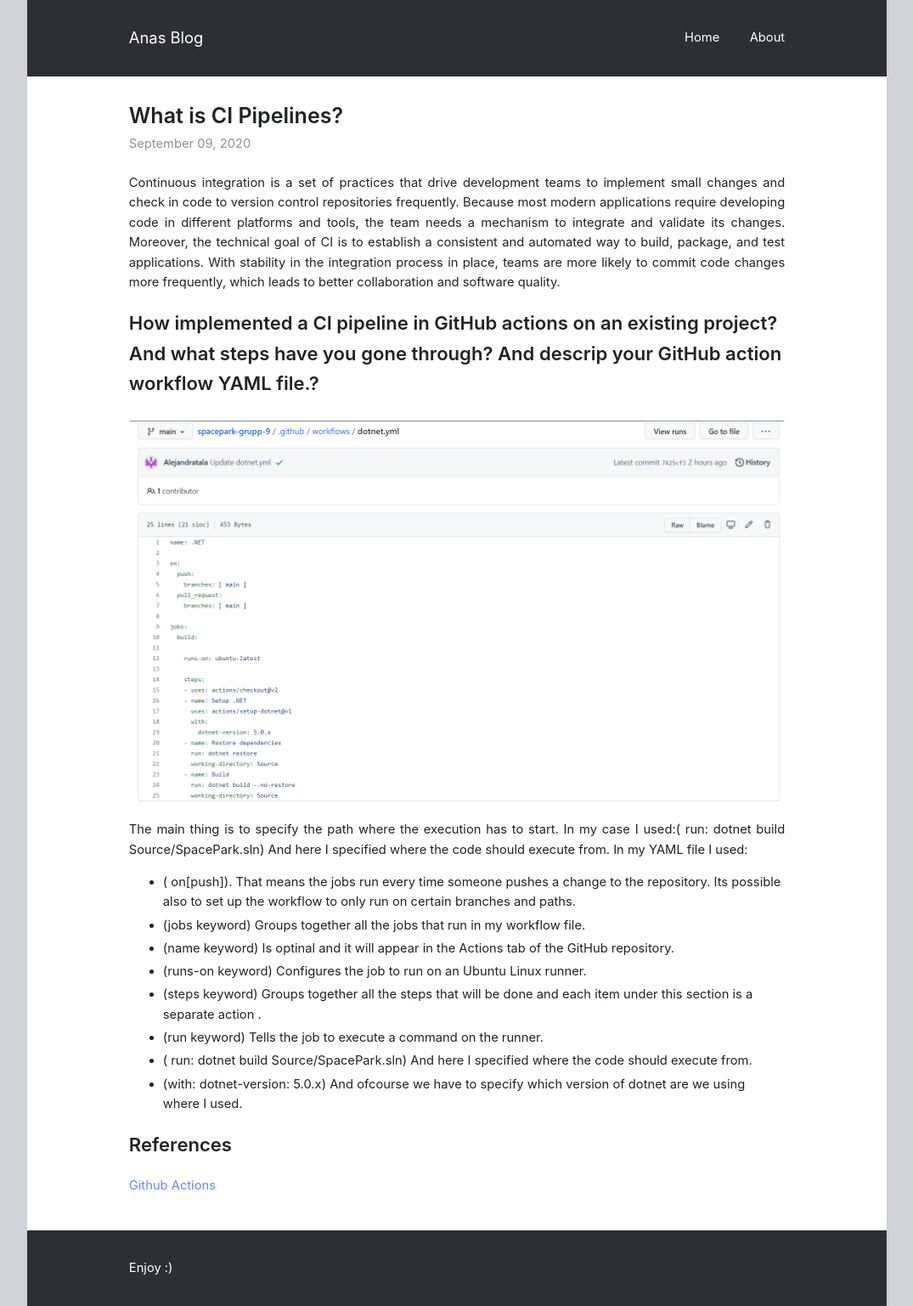
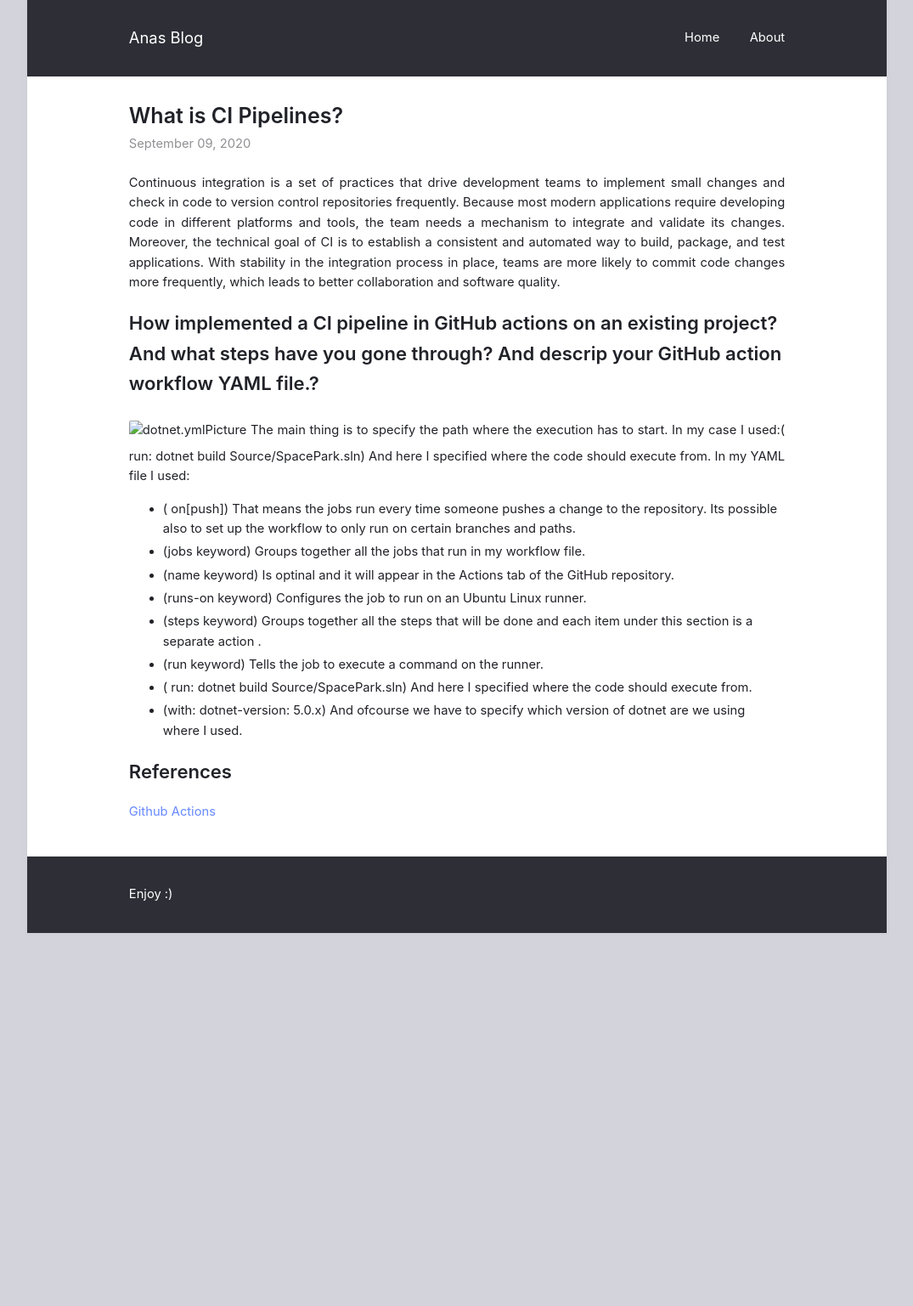
Before and after one commit to ItsAnass/ItsAnass.github.io, a Jekyll site: the page built from _posts/2020-09-09-Git-Hub-Actions.md, in a window 1280 px wide. Shown: the whole page at 85% size, without its empty margins (102-1177 px from the left). Built offline with Jekyll 4.4.1, drawn with Linux system fonts in a browser that asks for light colours; after the commit the page ends 1098 px from its top, so only the background shows below that; part of the change alters nothing that is shown.

Commit message:
Update 2020-09-09-Git-Hub-Actions.md

```diff
--- a/_posts/2020-09-09-Git-Hub-Actions.md
+++ b/_posts/2020-09-09-Git-Hub-Actions.md
@@ -8,11 +8,11 @@ Moreover, the technical goal of CI is to establish a consistent and automated wa
 
 
 ## How implemented a CI pipeline in GitHub actions on an existing project? And what steps have you gone through? And descrip your GitHub action workflow YAML file.?
-![dotnet.ymlPicture](/assets/Images/dotnet-ymlFilePic.png)
+![dotnet.ymlPicture]()
 The main thing is to specify the path where the execution has to start.
 In my case I used:( run: dotnet build Source/SpacePark.sln) And here I specified where the code should execute from.
 In my YAML file I used:
-* ( on[push]). That means the jobs run every time someone pushes a change to the repository. Its possible also to set up the workflow to only run on certain branches and paths.
+* ( on[push]) That means the jobs run every time someone pushes a change to the repository. Its possible also to set up the workflow to only run on certain branches and paths.
 * (jobs keyword) Groups together all the jobs that run in my workflow file.
 * (name keyword) Is optinal and  it will appear in the Actions tab of the GitHub repository.
 * (runs-on keyword) Configures the job to run on an Ubuntu Linux runner.
```
